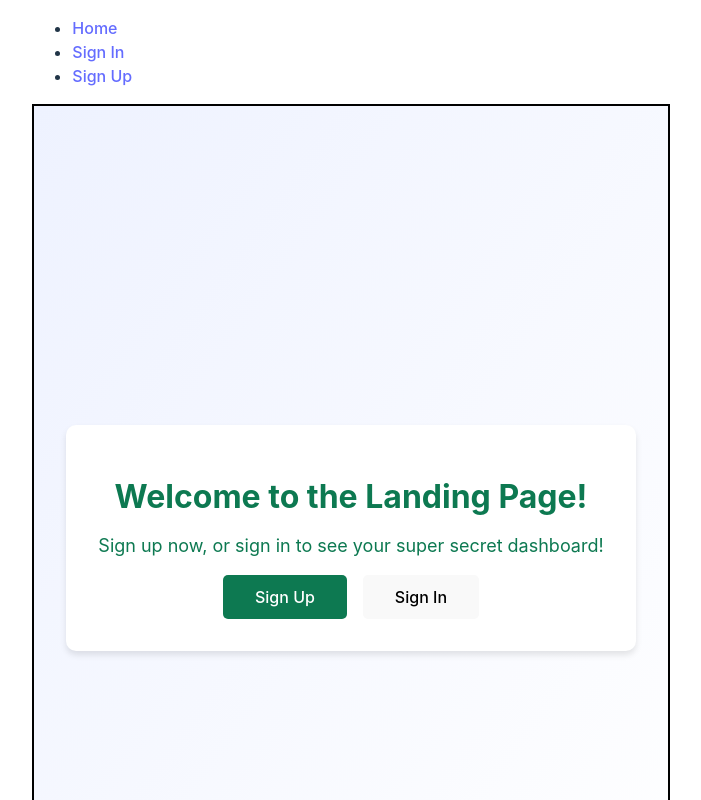
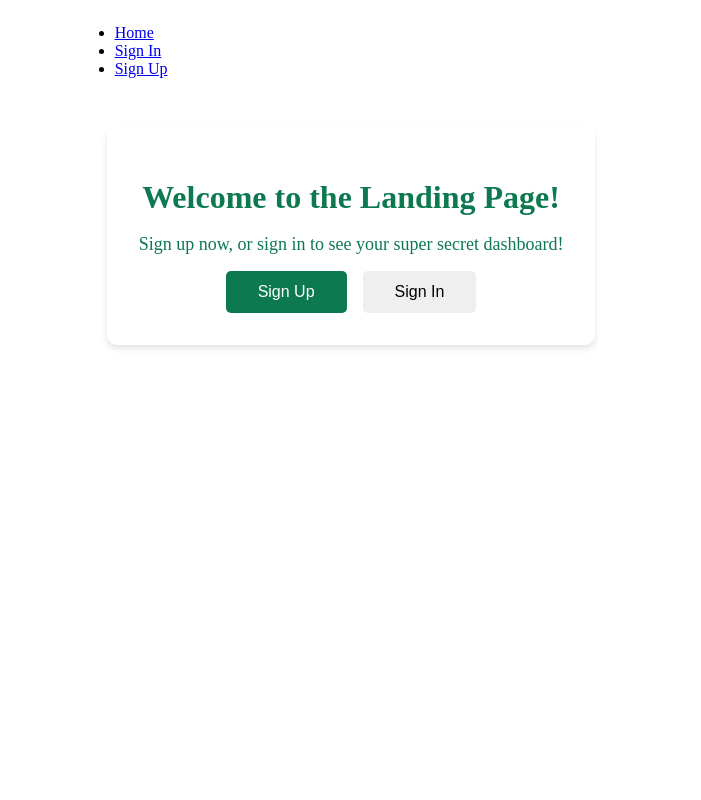
Before and after one commit to kiran1926/URL-shortening-app-frontend, a React (Vite) app: page / in a window 1280 px wide. Shown: the top 800 px of the page, without its empty margins (289-990 px from the left). Built offline with nearby package versions, Linux system fonts and the light colour scheme; no server answers.

Commit message:
deleted border, background and centered the card

```diff
--- a/src/components/Dashboard/Dashboard.css
+++ b/src/components/Dashboard/Dashboard.css
@@ -4,7 +4,7 @@
     align-items: center;
     height: 100vh;
     padding: 0 2rem;
-    background: linear-gradient(to bottom right, #eef2ff, #ffffff);
+    /* background: linear-gradient(to bottom right, #eef2ff, #ffffff); */
   }
 
   .card {
--- a/src/components/Landing/Landing.css
+++ b/src/components/Landing/Landing.css
@@ -1,10 +1,7 @@
 .landing {
-  border: 2px solid black;
-  min-height: 100vh;
   display: flex;
   align-items: center;
   padding: 2rem;
-  background: linear-gradient(to bottom right, #eef2ff, #ffffff);
 }
 
 .card {
@@ -52,7 +49,3 @@
 .sign-up-btn:hover {
   background-color: #0d7951;
 }
-
-/* .sign-in-btn {
-  background
-} */
--- a/src/index.css
+++ b/src/index.css
@@ -1,73 +1,4 @@
 body {
   display: flex;
   justify-content: center;
-  align-items: center;
- }
-:root {
-  font-family: Inter, system-ui, Avenir, Helvetica, Arial, sans-serif;
-  line-height: 1.5;
-  font-weight: 400;
-
-  color-scheme: light dark;
-  color: rgba(255, 255, 255, 0.87);
-  background-color: #242424;
-
-  font-synthesis: none;
-  text-rendering: optimizeLegibility;
-  -webkit-font-smoothing: antialiased;
-  -moz-osx-font-smoothing: grayscale;
 }
-
-a {
-  font-weight: 500;
-  color: #646cff;
-  text-decoration: inherit;
-}
-a:hover {
-  color: #535bf2;
-}
-
-body {
-  margin: 0;
-  display: flex;
-  place-items: center;
-  min-width: 320px;
-  min-height: 100vh;
-}
-
-h1 {
-  font-size: 3.2em;
-  line-height: 1.1;
-}
-
-button {
-  border-radius: 8px;
-  border: 1px solid transparent;
-  padding: 0.6em 1.2em;
-  font-size: 1em;
-  font-weight: 500;
-  font-family: inherit;
-  background-color: #1a1a1a;
-  cursor: pointer;
-  transition: border-color 0.25s;
-}
-button:hover {
-  border-color: #646cff;
-}
-button:focus,
-button:focus-visible {
-  outline: 4px auto -webkit-focus-ring-color;
-}
-
-@media (prefers-color-scheme: light) {
-  :root {
-    color: #213547;
-    background-color: #ffffff;
-  }
-  a:hover {
-    color: #747bff;
-  }
-  button {
-    background-color: #f9f9f9;
-  }
-}
```
